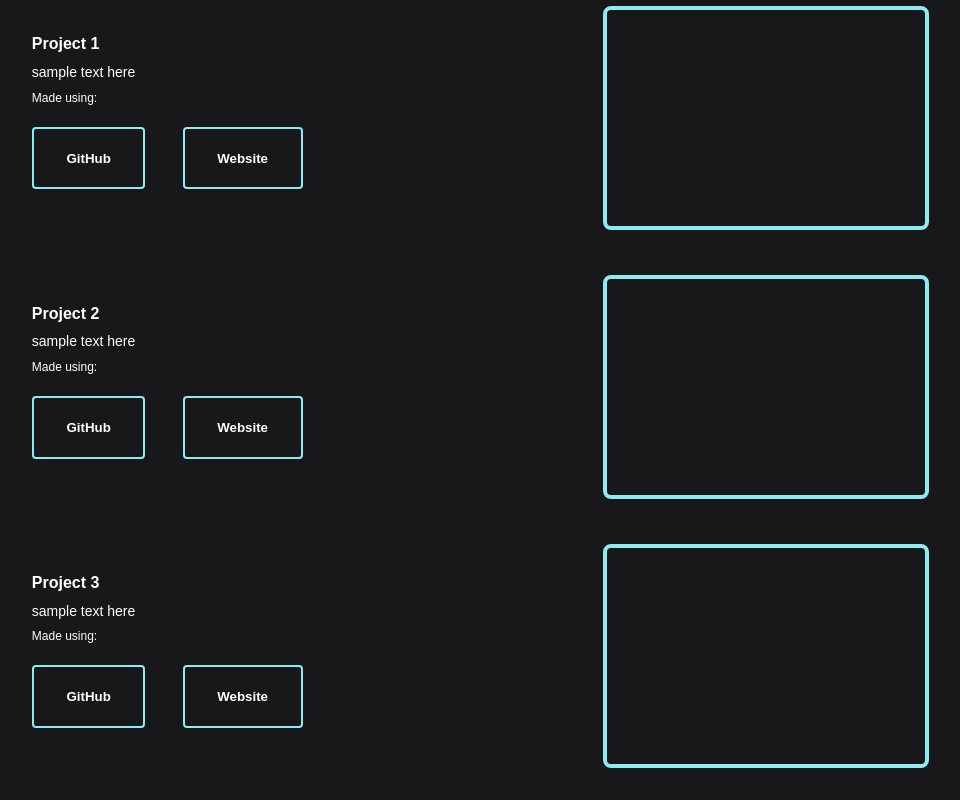
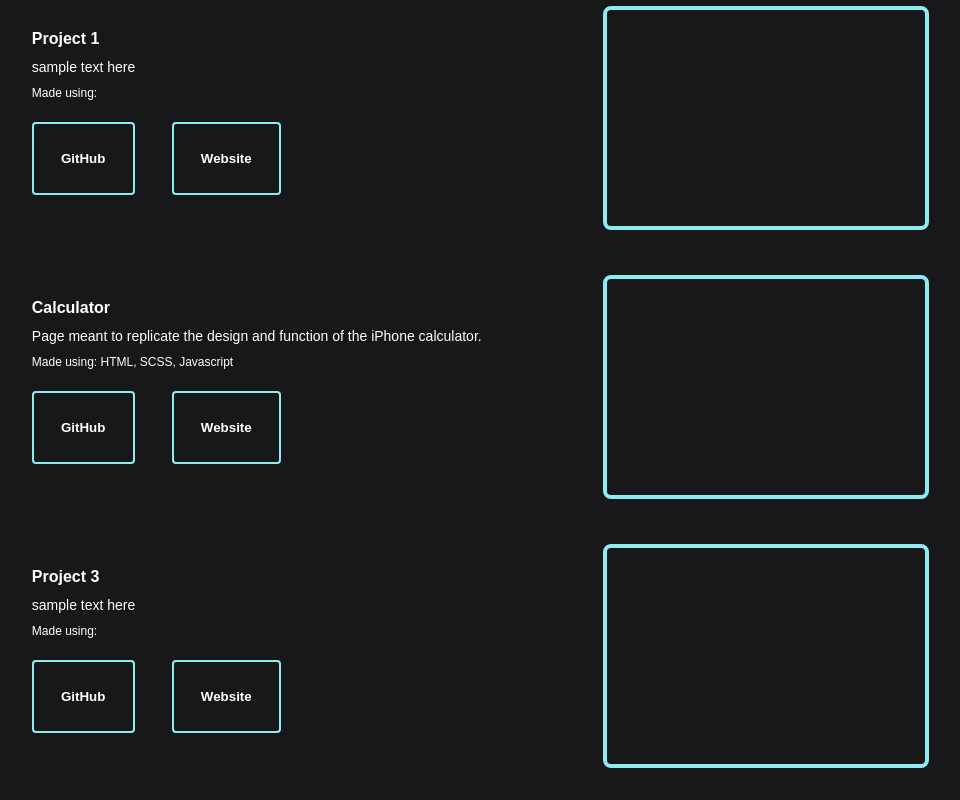
Before and after one commit to A-DSL/_nologyPORTFOLIO, a plain HTML site: page MainPage.html in a window 1280 px wide. Shown: the part 1480-2280 px from the top of the page, without its empty margins (109-1069 px from the left). Drawn offline with nearby package versions, Linux system fonts and the light colour scheme.

Commit message:
Addition of links.

```diff
--- a/MainPage.html
+++ b/MainPage.html
@@ -165,12 +165,12 @@
                 </div>
             </div>
             <div class="projecttwo">
-                <h4>Project 2</h4>
-                <p class="portfolio__description">sample text here</p>
-                <p class="portfolio__recipe">Made using:</p>
+                <h4>Calculator</h4>
+                <p class="portfolio__description">Page meant to replicate the design and function of the iPhone calculator.</p>
+                <p class="portfolio__recipe">Made using: HTML, SCSS, Javascript</p>
                 <div class="portfolio__buttons">
-                    <button>GitHub</button>
-                    <button>Website</button>
+                    <a href="https://github.com/A-DSL/_nologyCALCULATOR"><button>GitHub</button></a>
+                    <a href="https://a-dsl.github.io/_nologyCALCULATOR/"><button>Website</button></a>
                 </div>
             </div>
             <div class="projectthree">
--- a/MainPage.scss
+++ b/MainPage.scss
@@ -137,6 +137,14 @@ Formatting below is for desktop. Runs if window screen is 481px or more.
             .portfolio__buttons button{
                 padding:4% 6%;
             }
+            .portfolio__buttons button:hover{
+                color:#18181B;
+                background-color:#8CECF2;
+                cursor:pointer;
+            }
+            > div .portfolio__buttons > a{
+                margin:0;
+            }
         }
         .portfolio__images{
             width:50%;
--- a/_Portfolio.scss
+++ b/_Portfolio.scss
@@ -24,7 +24,7 @@
         > div .portfolio__recipe{
             font-size:12px;
         }
-        > div .portfolio__buttons *{
+        > div .portfolio__buttons button{
             padding:5%;
             margin-right:6%;
             font-weight:bold;
@@ -32,8 +32,11 @@
             background-color:#18181B;
             border-radius:4px;
         }
+        > div .portfolio__buttons > a{
+            margin:0;
+        }
     }
-    .portfolio__buttons > button:hover{
+    .portfolio__buttons button:hover{
         color:#18181B;
         background-color:#8CECF2;
         cursor:pointer;
```
Also changed, not shown: MainPage.css, _Portfolio.css.
